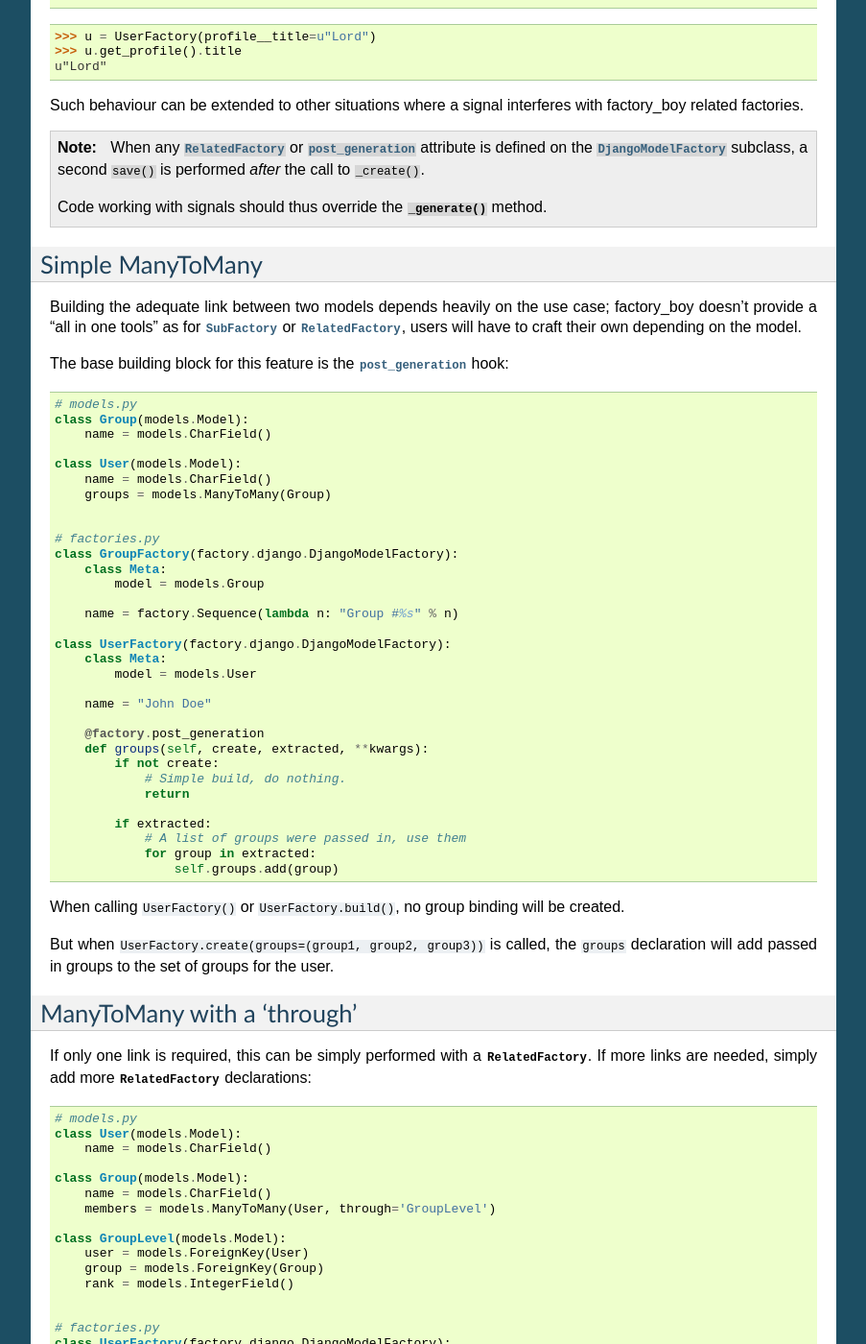
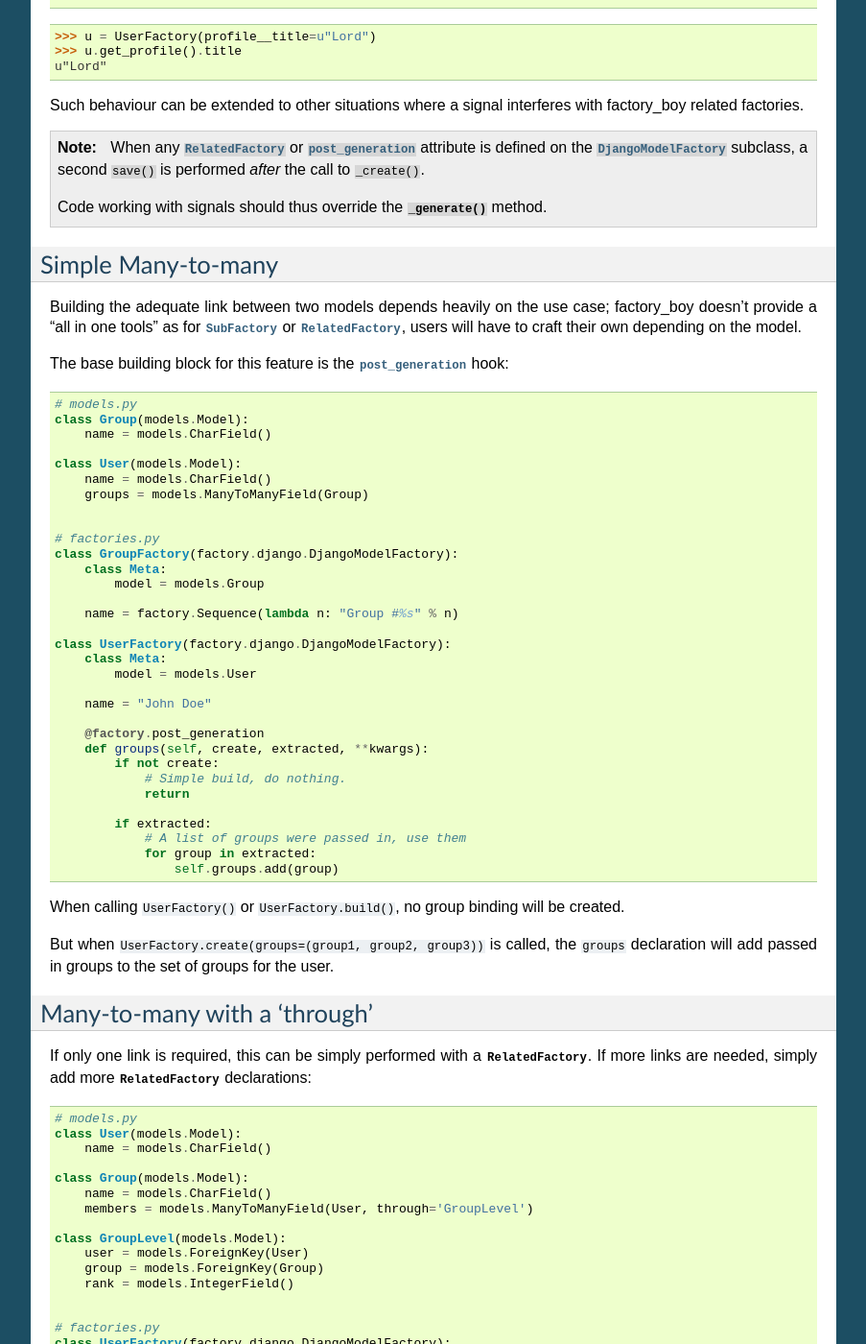
Before and after one commit to FactoryBoy/factory_boy, a Sphinx documentation site: the page built from docs/recipes.rst, in a window 1280 px wide and 1400 px high, scrolled down 1882 px. Shown: the whole window at 96% size, without its empty margins (198-1101 px from the left). Built offline with Sphinx 7.4.7, drawn with Linux system fonts in a browser that asks for light colours; some of the changed text lies outside the part shown.

Commit message:
Fix name of many-to-many field in examples based on Django

```diff
--- a/docs/recipes.rst
+++ b/docs/recipes.rst
@@ -148,8 +148,8 @@
           method.
 
 
-Simple ManyToMany
------------------
+Simple Many-to-many
+-------------------
 
 Building the adequate link between two models depends heavily on the use case;
 factory_boy doesn't provide a "all in one tools" as for :class:`~factory.SubFactory`
@@ -167,7 +167,7 @@
 
     class User(models.Model):
         name = models.CharField()
-        groups = models.ManyToMany(Group)
+        groups = models.ManyToManyField(Group)
 
 
     # factories.py
@@ -204,8 +204,8 @@
 user.
 
 
-ManyToMany with a 'through'
----------------------------
+Many-to-many with a 'through'
+-----------------------------
 
 
 If only one link is required, this can be simply performed with a :class:`RelatedFactory`.
@@ -219,7 +219,7 @@
 
     class Group(models.Model):
         name = models.CharField()
-        members = models.ManyToMany(User, through='GroupLevel')
+        members = models.ManyToManyField(User, through='GroupLevel')
 
     class GroupLevel(models.Model):
         user = models.ForeignKey(User)
```
